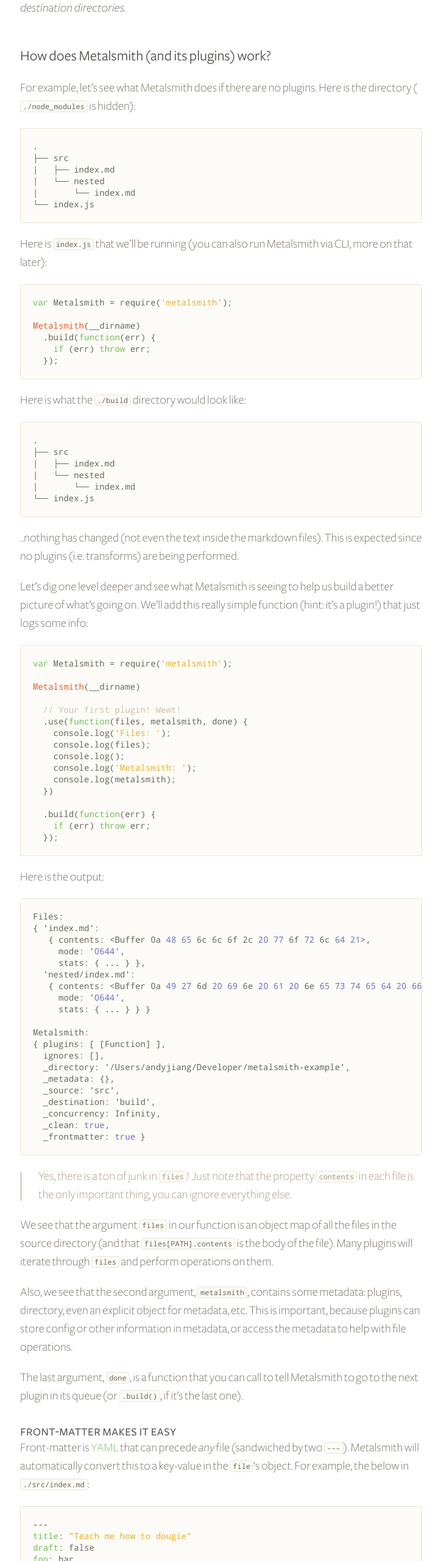
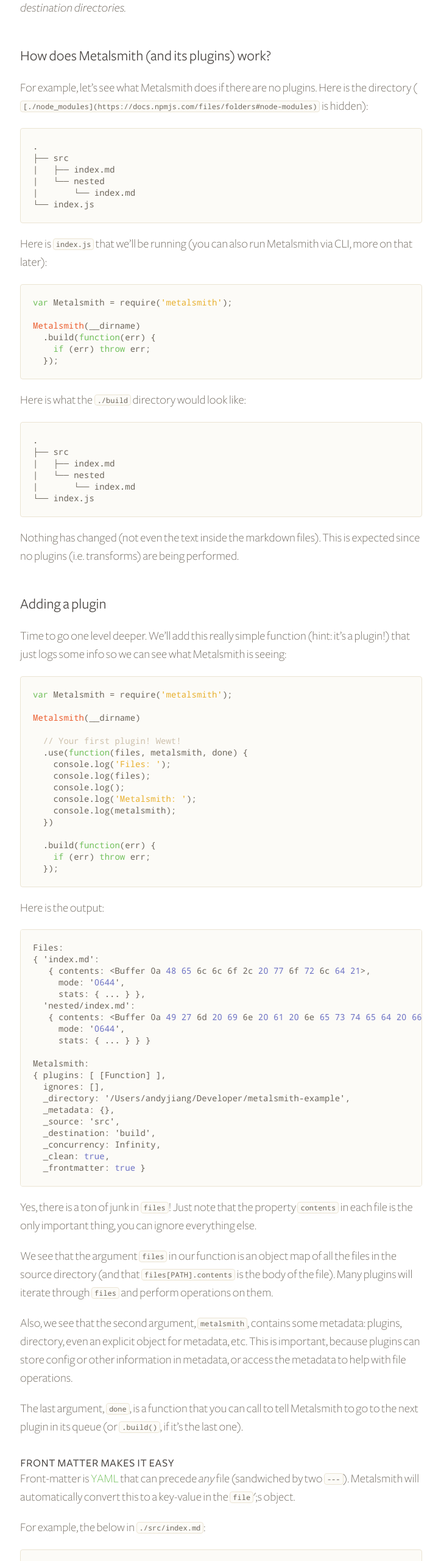
Before and after one commit to carolanncan/lambtron.github.io, a plain HTML site: page introduction-to-metalsmith/index.html in a window 1280 px wide. Shown: the part 1000-3560 px from the top of the page at 61% size, without its empty margins (97-821 px from the left). Drawn offline with Linux system fonts and the light colour scheme.

Commit message:
Style updates and add a link for YAML

```diff
--- a/introduction-to-metalsmith/index.html
+++ b/introduction-to-metalsmith/index.html
@@ -59,7 +59,9 @@
 <p>Metalsmith, at its core, takes files in a source directory, perform operations on them via plugins, and writes those files into a destination directory. Plugins can do virtually anything: create new files, filter out files, modify files based on some logic, etc (note this means that plugin order <em>does</em> matter; transformations done by one plugin can be seen and used by following plugins, making the process a modular build pipeline). The entire <a href="https://github.com/segmentio/metalsmith.io/blob/master/src/plugins.json">ecosystem of plugins</a> is what makes Metalsmith so flexible.</p>
 <p><em>Note that you have control over telling Metalsmith the location of the source and destination directories.</em></p>
 <h2 id="how-does-metalsmith-and-its-plugins-work-">How does Metalsmith (and its plugins) work?</h2>
-<p>For example, let&#x2019;s see what Metalsmith does if there are no plugins. Here is the directory (<code>./node_modules</code> is hidden):</p>
+<p>For example, let&#x2019;s see what Metalsmith does if there are no plugins.
+Here is the directory
+(<code>[./node_modules](https://docs.npmjs.com/files/folders#node-modules)</code> is hidden):</p>
 <pre><code>.
 &#x251C;&#x2500;&#x2500; src
 |   &#x251C;&#x2500;&#x2500; index.md
@@ -81,8 +83,9 @@
 |   &#x2514;&#x2500;&#x2500; nested
 |       &#x2514;&#x2500;&#x2500; index.md
 &#x2514;&#x2500;&#x2500; index.js
-</code></pre><p>..nothing has changed (not even the text inside the markdown files). This is expected since no plugins (i.e. transforms) are being performed.</p>
-<p>Let&#x2019;s dig one level deeper and see what Metalsmith is seeing to help us build a better picture of what&#x2019;s going on. We&#x2019;ll add this really simple function (hint: it&#x2019;s a plugin!) that just logs some info:</p>
+</code></pre><p>Nothing has changed (not even the text inside the markdown files). This is expected since no plugins (i.e. transforms) are being performed.</p>
+<h2>Adding a plugin</h2>
+<p>Time to go one level deeper. We&#x2019;ll add this really simple function (hint: it&#x2019;s a plugin!) that just logs some info so we can see what Metalsmith is seeing:</p>
 <pre><code class="lang-javascript">var Metalsmith = require(&apos;metalsmith&apos;);
 
 Metalsmith(__dirname)
@@ -122,14 +125,13 @@
   _clean: true,
   _frontmatter: true }
 </code></pre>
-<blockquote>
 <p>Yes, there is a ton of junk in <code>files</code>! Just note that the property <code>contents</code> in each file is the only important thing, you can ignore everything else.</p>
-</blockquote>
 <p>We see that the argument <code>files</code> in our function is an object map of all the files in the source directory (and that <code>files[PATH].contents</code> is the body of the file). Many plugins will iterate through <code>files</code> and perform operations on them.</p>
 <p>Also, we see that the second argument, <code>metalsmith</code>, contains some metadata: plugins, directory, even an explicit object for metadata, etc. This is important, because plugins can store config or other information in metadata, or access the metadata to help with file operations.</p>
 <p>The last argument, <code>done</code>, is a function that you can call to tell Metalsmith to go to the next plugin in its queue (or <code>.build()</code>, if it&#x2019;s the last one).</p>
-<h3 id="front-matter-makes-it-easy">Front-matter Makes it Easy</h3>
-<p>Front-matter is <a href="">YAML</a> that can precede <em>any</em> file (sandwiched by two <code>---</code>). Metalsmith will automatically convert this to a key-value in the <code>file</code>&#x2018;s object. For example, the below in <code>./src/index.md</code>:</p>
+<h3 id="front-matter-makes-it-easy">Front matter Makes it Easy</h3>
+<p>Front-matter is <a href="http://learnxinyminutes.com/docs/yaml/">YAML</a> that can precede <em>any</em> file (sandwiched by two <code>---</code>). Metalsmith will automatically convert this
+to a key-value in the <code>file</code>&#x27;;s object.</p><p> For example, the below in <code>./src/index.md</code>:</p>
 <pre><code class="lang-yaml">---
 title: &quot;Teach me how to dougie&quot;
 draft: false
@@ -148,7 +150,7 @@
      stats:
       { ... } }
 </code></pre>
-<p>We now have <code>title</code>, <code>draft</code>, and <code>foo</code> available for our plugins to use. Many plugins rely on the front-matter to easily transform files, such as filtering out files with <code>draft: true</code> or organizing files into different collections (e.g. <code>collection: articles</code>).</p>
+<p>We now have <code>title</code>, <code>draft</code>, and <code>foo</code> available for our plugins to use. Many plugins rely on the front matter to easily transform files, such as filtering out files with <code>draft: true</code> or organizing files into different collections (e.g. <code>collection: articles</code>).</p>
 <p>Here are some example plugins that you can check out to see how they&#x2019;re manipulating the <code>files</code> and <code>metalsmith</code> arguments.</p>
 <ul>
 <li><a href="https://github.com/segmentio/metalsmith-drafts/blob/master/lib/index.js">metalsmith-drafts</a></li>
@@ -165,7 +167,7 @@
 <p>If you are building a blog generator, then here are some plugins (in order) that may help you get started (in fact, these are what we use to build the <a href="https://segment.com/blog/">Segment blog</a>):</p>
 <ul>
 <li><a href="https://github.com/segmentio/metalsmith-build-date">build date</a>: add a global <code>date</code> property to the Metalsmith metadata that can be used later (like in the atom feed)</li>
-<li><a href="https://github.com/segmentio/metalsmith-drafts">drafts</a>: delete any file that has <code>draft: true</code> in the front-matter</li>
+<li><a href="https://github.com/segmentio/metalsmith-drafts">drafts</a>: delete any file that has <code>draft: true</code> in the front matter</li>
 <li><a href="https://github.com/segmentio/metalsmith-excerpt">excerpt</a>: extract the first paragraph of each file into <code>file.excerpt</code></li>
 <li><a href="https://github.com/segmentio/metalsmith-collections">collections</a>: group files by category (this is a neat plugin that will find all files in the same category and connect them; it&#x2019;ll add the second file as a property <code>next</code> of the first file, etc.)</li>
 <li><a href="https://github.com/segmentio/metalsmith-markdown">markdown</a>: turn markdown into HTML by replacing the <code>file.contents</code> with HTML (using <a href="https://github.com/chjj/marked">marked</a>)</li>
@@ -177,15 +179,15 @@
 <li><a href="https://github.com/segmentio/metalsmith-only-build">only-build</a>: delete any reference from the <code>files</code> hash that is not specified to be built (for performance)</li>
 <li><a href="https://github.com/segmentio/metalsmith-templates">templates</a>: pass each file in the <code>files</code> hash through the template denoted <code>file.template</code>, so that the written output in the destination file is the final HTML (templates is deprecated and split into two smaller plugins&#x2014;<a href="https://github.com/superwolff/metalsmith-layouts">metalsmith-layouts</a> and <a href="https://github.com/superwolff/metalsmith-in-place">metalsmith-in-place</a>)</li>
 </ul>
-<p>Still with me? Thats a lot to take in. And on top of that, some of the above plugins require specific things to include in front-matter or in variables set in the environment to work properly.</p>
+<p>Still with me? Thats a lot to take in. And on top of that, some of the above plugins require specific things to include in front matter or in variables set in the environment to work properly.</p>
 <p>Aside from blog generators (of which you could make tons of different ones with different plugins), here are some other ideas for which you can use Metalsmith:</p>
 <ul>
 <li>project scaffolder</li>
 <li>a build tool (convert, concatenate, and minifi CSS files)</li>
 <li>an ebook generator</li>
 <li>technical docs builder</li>
+<li><a href="https://github.com/segmentio/metalsmith/tree/master/examples">More examples</a>.</li>
 </ul>
-<p><a href="https://github.com/segmentio/metalsmith/tree/master/examples">More examples</a>.</p>
 <h2 id="conclusion">Conclusion</h2>
 <p>I hope this helps clarify a few things and gives you enough information to get deeper in Metalsmith! Here are some further resources to help you out:</p>
 <p><a href="http://keetology.com/blog/rebuilding-keetology">Rebuilding Keetology</a></p>
```
